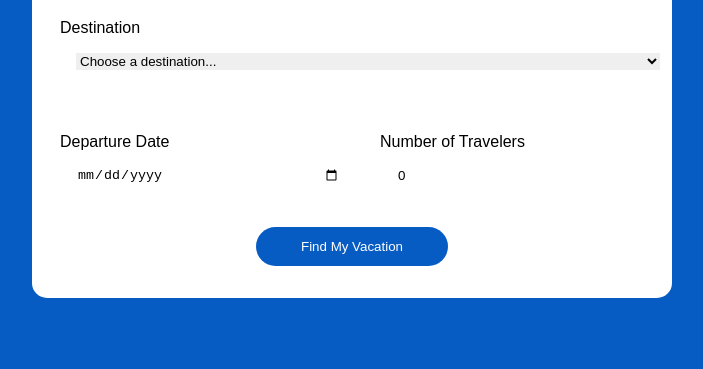
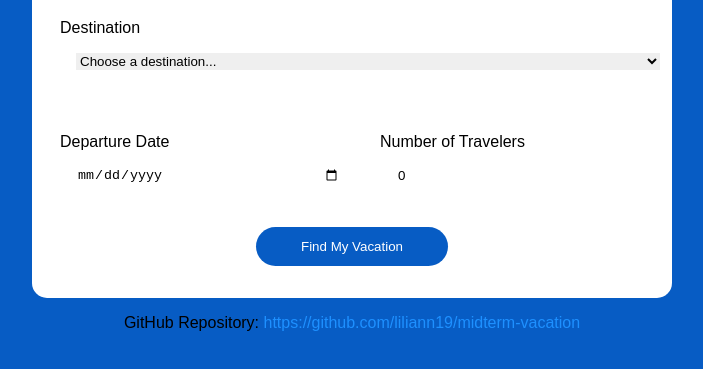
Before and after one commit to liliann19/midterm-vacation, a website: page views/home.html in a window 1280 px wide. Shown: the part 201-570 px from the top of the page, without its empty margins (288-991 px from the left). Drawn offline with Linux system fonts and the light colour scheme.

Commit message:
added github repo url

```diff
--- a/public/styles/vacation-styles.css
+++ b/public/styles/vacation-styles.css
@@ -92,6 +92,21 @@ button:active {
     text-align: center;
 }
 
+/* Footer */
+#url {
+    display: flex;
+    justify-content: center;
+}
+
+a {
+    color: #1E90FF;
+    text-decoration: none;
+}
+
+a:hover {
+    color: darkblue;
+}
+
 /* Validation */
 .error {
     display: none;
--- a/views/home.html
+++ b/views/home.html
@@ -56,7 +56,12 @@
             <button type="submit" id="button">Find My Vacation</button>
         </div>
         </form>
+    </main>
 
-    </main>
+    <footer id="url">
+        <p>GitHub Repository:
+            <a href="https://github.com/liliann19/midterm-vacation">https://github.com/liliann19/midterm-vacation</a>
+        </p>
+    </footer>
 </body>
 </html>
```
